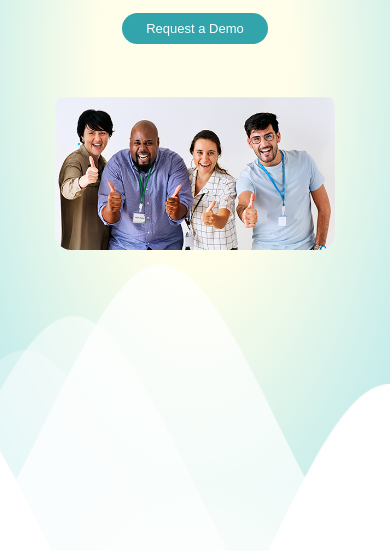
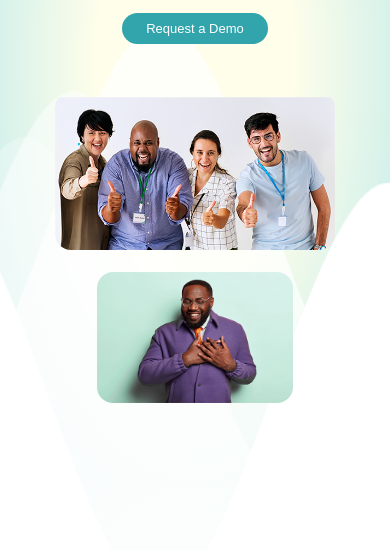
Before and after one commit to Mini-Sylar/Greenify-Landing-Page, a plain HTML site: page index.html in a window 390 px wide. Shown: the part 361-912 px from the top of the page. Drawn offline with Linux system fonts and the light colour scheme.

Commit message:
fix again

```diff
--- a/style.css
+++ b/style.css
@@ -259,8 +259,8 @@ img {
   bottom: 0;
   margin-bottom: -7px;
   /*Fix for safari gap*/
-  min-height: 30em;
-  max-height: 15em;
+  min-height: 40em;
+  max-height: 20em;
   z-index: -1;
 }
 
@@ -325,7 +325,7 @@ img {
     overflow: hidden;
   }
   .waves {
-    top: 70%;
+    top: 40%;
   }
   .left-side {
     padding: 0;
@@ -361,14 +361,13 @@ img {
     margin: 0 auto;
   }
   .img-3 {
-    display: none;
+    margin: 0 auto;
   }
   .mobile-logo {
     display: flex;
     position: absolute;
     height: min-content;
     width: 10%;
-    /* top: 3%; */
     z-index: 10;
   }
   .mobile-logo > a {
```
